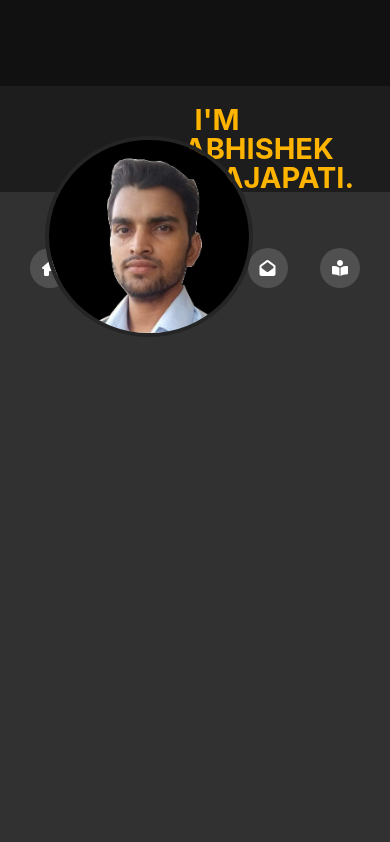
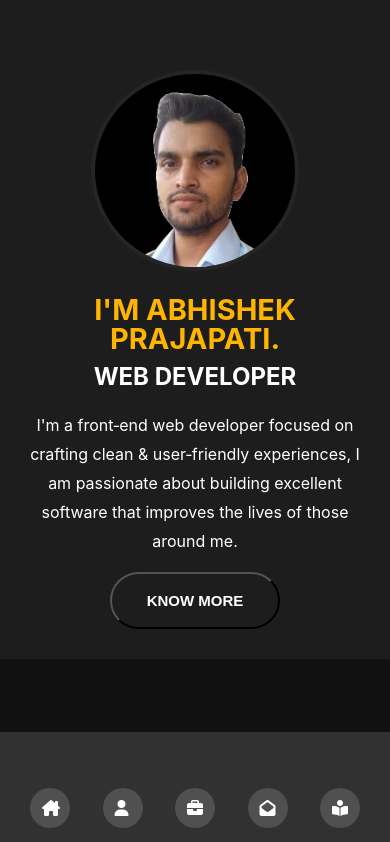
Before and after one commit to abhi0661236/itisabhi, a React (Create React App) app in the folder frontend/: page / in a window 390 px wide. Shown: the top 842 px of the page. Built offline with nearby package versions, Linux system fonts and the light colour scheme.

Commit message:
made resp responsive

```diff
--- a/frontend/src/css/Home.css
+++ b/frontend/src/css/Home.css
@@ -1,7 +1,7 @@
 .home-container{
     background-color: rgb(29, 29, 29);
     display: flex;
-    margin-top: 22%;
+    margin-top: 16%;
     padding: 0px 140px;
     justify-content: space-between;
 }
@@ -59,11 +59,11 @@ button {
       color: var(--secondary);
   }
 
-
+/* for tablets */
 @media (max-width: 912px) {
     .home-container{
         background-color: rgb(29, 29, 29);
-        height: 100vh;
+        padding: 20px 0px;
     }
 
     .hero-image img{
@@ -80,6 +80,7 @@ button {
     .hero-description{
         line-height: 29px;
         text-align: center;
+        margin-right: 50px;
     }
     .hero-description h1{
         font-size: 29px;
@@ -119,3 +120,24 @@ button {
           color: var(--secondary);
       }
 }
+/* for mobiles */
+@media (max-width: 412px) {
+    .home-container{
+        display: block;
+        margin-top: 0;
+        width: 100%;
+        text-align: center;
+    }
+    .home-container .hero-description{
+        width: 90%;
+        margin: 10px auto;
+    }
+    .home-container .hero-container{
+        width: 100%;
+    }
+    .home-container .hero-container .hero-image img{
+        top: unset;
+        left: unset;
+        margin-left: 0;
+    }
+}
--- a/frontend/src/css/Navbar.css
+++ b/frontend/src/css/Navbar.css
@@ -5,6 +5,8 @@
     top: 50%;
     right: 0px;
     margin-top: -230px;
+    z-index: 999;
+
 }
 .nav-panel ul {
     display: inline-block;
@@ -46,12 +48,16 @@ position: relative;
 }
 
 
+/* styles for mobile */
+
 @media (max-width: 912px) {
     .nav-panel{
         position: fixed;width: 100%;background-color: #313131;
         right: 0px;
         left: 0px;
         bottom: 0px;
+        margin-top: 0px;
+        top: unset;
     }
     .nav-panel ul {
         display: flex;
--- /dev/null
+++ b/frontend/src/css/responsive.css
@@ -0,0 +1,112 @@
+@media (max-width: 912px) {
+    /* for navigation */
+    .nav-panel{
+        position: fixed;width: 100%;background-color: #313131;
+        right: 0px;
+        left: 0px;
+        bottom: 0px;
+        margin-top: 0px;
+        top: unset;
+    }
+    .nav-panel ul {
+        display: flex;
+        justify-content: space-between;
+        padding: 0px 30px;
+    }
+
+    .nav-panel ul li{
+
+        list-style: none;
+        background-color: rgb(80, 80, 80);
+
+    border-radius: 50%;
+    width: 40px;
+    height: 40px;
+    position: relative;
+    }
+    .nav-panel ul li:hover{
+        background-color: var(--navLink);
+        color: #313131;
+        cursor: pointer;
+        /* border: 2px solid #808080; */
+    }
+    .nav-panel ul li:active{
+        background-color: var(--navLink);
+        color: #242424;
+        cursor: pointer;
+        /* border: 2px solid #808080; */
+    }
+    .nav-panel ul li a>i{
+        color: white;
+        text-decoration: none;
+        position: absolute;
+        top: 30%;
+        left: 30%;
+    }
+    .nav-panel ul li a>span{
+        display: none;
+    }
+
+    /* for home  */
+
+    .home-container{
+        background-color: rgb(29, 29, 29);
+        padding: 20px 0px;
+    }
+
+    .hero-image img{
+        max-width: 200px;
+        height: auto;
+        border-radius: 50%;
+        border: 4px solid var(--secondary);
+        position: relative;
+        top: 50%;
+        left: 50%;
+        margin-left: -115px;
+        margin-top: 50px;
+    }
+    .hero-description{
+        line-height: 29px;
+        text-align: center;
+        margin-right: 50px;
+    }
+    .hero-description h1{
+        font-size: 29px;
+        color: var(--navLink);
+        text-transform: uppercase;
+
+    }
+    .hero-description h2{
+        margin-top: -10px;
+        text-transform: uppercase;
+    }
+
+    button {
+
+        line-height: 1.4;
+        border-radius: 35px;
+
+        text-align: center;
+        cursor: pointer;
+
+
+        transition: all .25s ease-in-out;
+        text-transform: uppercase;
+        text-decoration: none !important;
+
+        padding:16px 35px;
+        font-size: 15px;
+        font-weight: 600;
+        color: #fff;
+        background-color: transparent;
+        outline: none !important;
+        cursor: pointer !important;
+      }
+
+      button:hover{
+          background-color: var(--navLink);
+          color: var(--secondary);
+      }
+
+
+}
```
